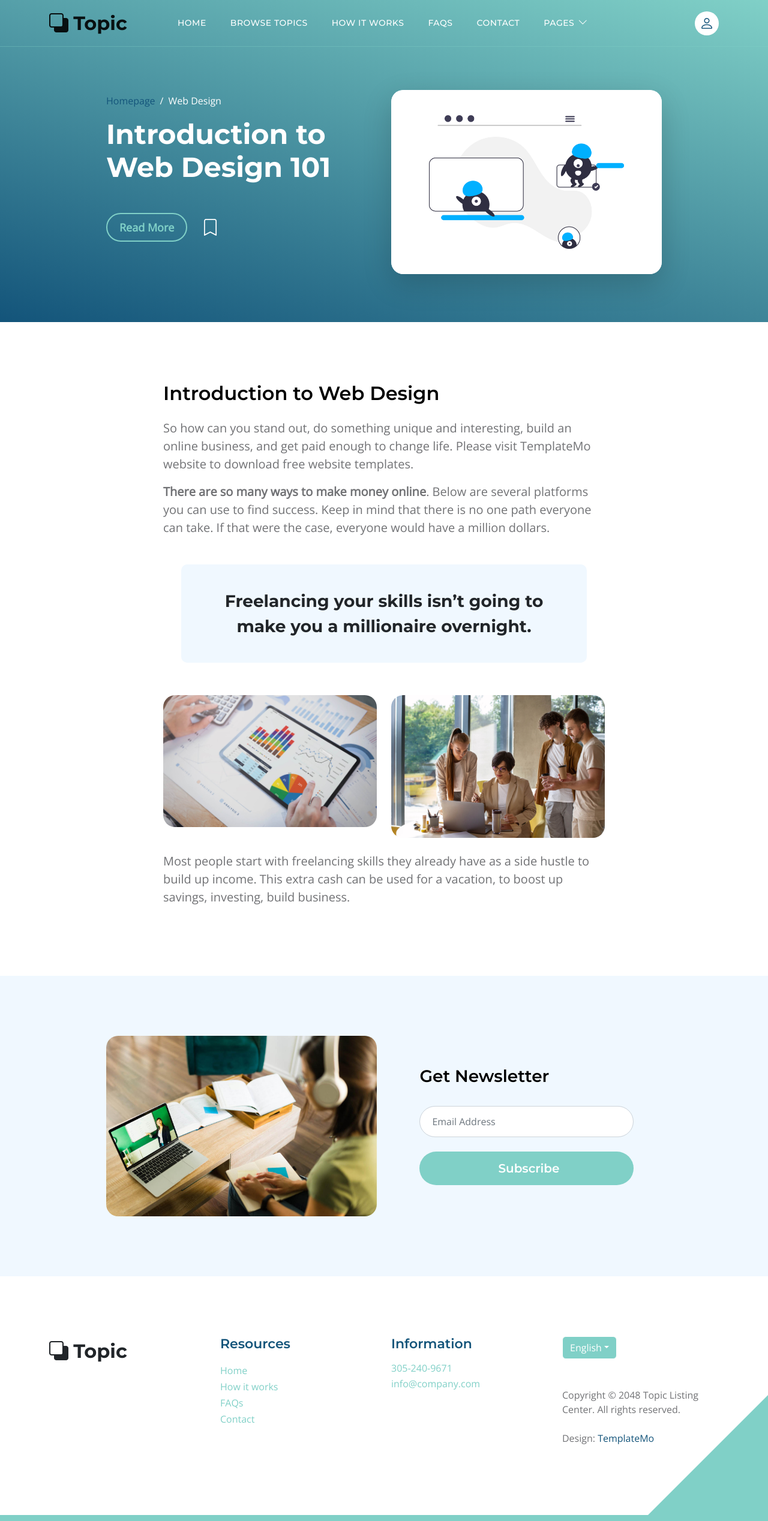
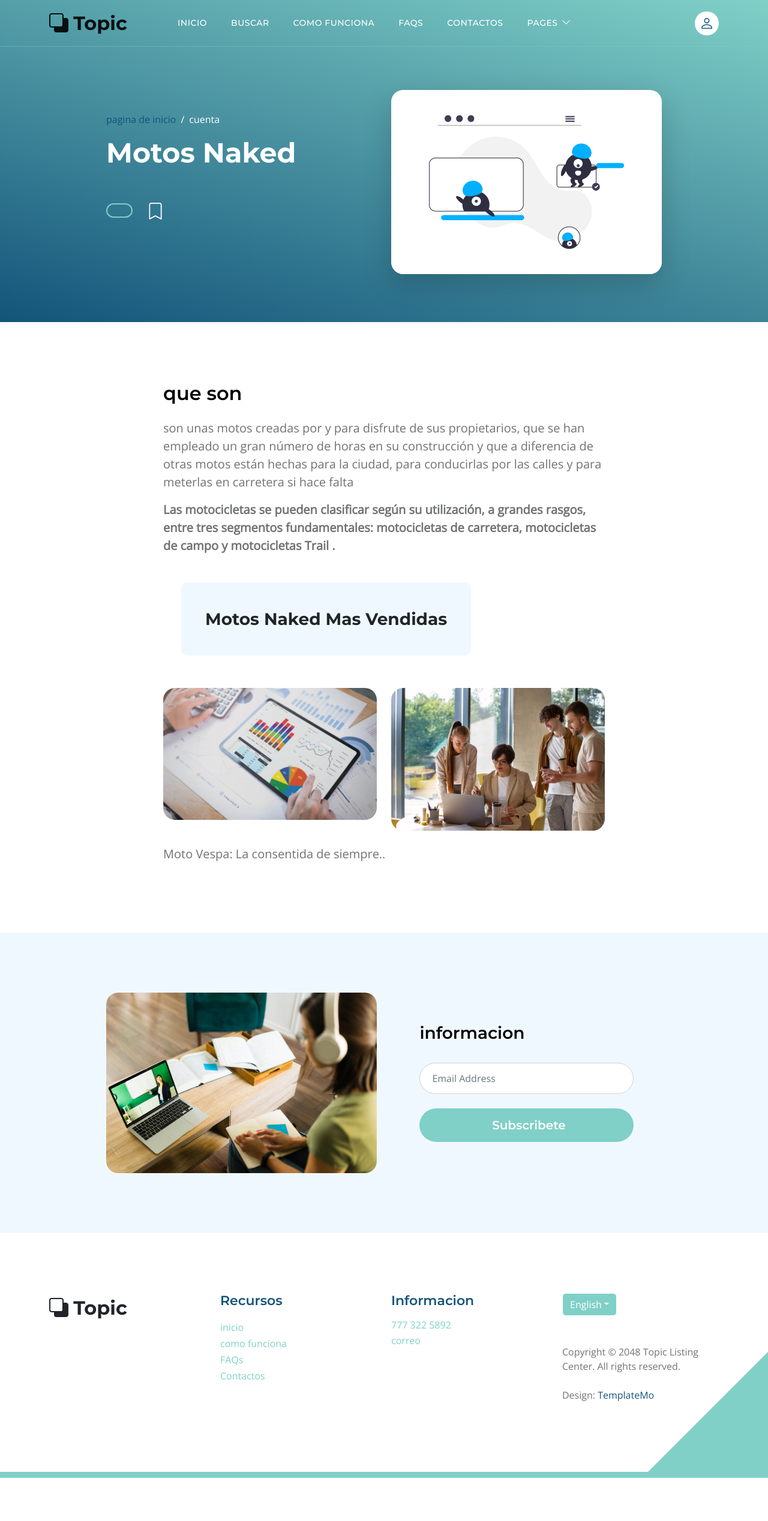
Before and after one commit to fani-marquezz/plantilla-fani-marquez, a plain HTML site: page topics-detail.html in a window 1280 px wide. Shown: the whole page at 60% size. After the commit the page ends 2464 px from the top, so only its background shows below. Drawn offline with nearby package versions, Linux system fonts and the light colour scheme.

Commit message:
Update topics-detail.html

```diff
--- a/topics-detail.html
+++ b/topics-detail.html
@@ -52,15 +52,15 @@ https://templatemo.com/tm-590-topic-listing
                     <div class="collapse navbar-collapse" id="navbarNav">
                         <ul class="navbar-nav ms-lg-5 me-lg-auto">
                             <li class="nav-item">
-                                <a class="nav-link click-scroll" href="index.html#section_1">Home</a>
+                                <a class="nav-link click-scroll" href="index.html#section_1">inicio</a>
                             </li>
 
                             <li class="nav-item">
-                                <a class="nav-link click-scroll" href="index.html#section_2">Browse Topics</a>
+                                <a class="nav-link click-scroll" href="index.html#section_2">buscar</a>
                             </li>
 
                             <li class="nav-item">
-                                <a class="nav-link click-scroll" href="index.html#section_3">How it works</a>
+                                <a class="nav-link click-scroll" href="index.html#section_3">como funciona</a>
                             </li>
 
                             <li class="nav-item">
@@ -68,14 +68,15 @@ https://templatemo.com/tm-590-topic-listing
                             </li>
 
                             <li class="nav-item">
-                                <a class="nav-link click-scroll" href="index.html#section_5">Contact</a>
+                                <a class="nav-link click-scroll" href="index.html#section_5">Contactos</a>
                             </li>
 
                             <li class="nav-item dropdown">
                                 <a class="nav-link dropdown-toggle" href="#section_5" id="navbarLightDropdownMenuLink" role="button" data-bs-toggle="dropdown" aria-expanded="false">Pages</a>
 
                                 <ul class="dropdown-menu dropdown-menu-light" aria-labelledby="navbarLightDropdownMenuLink">
-                                    <li><a class="dropdown-item" href="topics-listing.html">Topics Listing</a></li>
+                                    <li><a class="dropdown-item" href="topics-listing.html">
+				    </a></li>
 
                                     <li><a class="dropdown-item" href="contact.html">Contact Form</a></li>
                                 </ul>
@@ -97,16 +98,17 @@ https://templatemo.com/tm-590-topic-listing
                         <div class="col-lg-5 col-12 mb-5">
                             <nav aria-label="breadcrumb">
                                 <ol class="breadcrumb">
-                                    <li class="breadcrumb-item"><a href="index.html">Homepage</a></li>
+                                    <li class="breadcrumb-item"><a href="index.html">pagina de inicio</a></li>
 
-                                    <li class="breadcrumb-item active" aria-current="page">Web Design</li>
+                                    <li class="breadcrumb-item active" aria-current="page">cuenta</li>
                                 </ol>
                             </nav>
 
-                            <h2 class="text-white">Introduction to <br> Web Design 101</h2>
+                            <h2 class="text-white">Motos Naked</h2>
 
                             <div class="d-flex align-items-center mt-5">
-                                <a href="#topics-detail" class="btn custom-btn custom-border-btn smoothscroll me-4">Read More</a>
+                                <a href="#topics-detail" class="btn custom-btn custom-border-btn smoothscroll me-4"></a>
+
 
                                 <a href="#top" class="custom-icon bi-bookmark smoothscroll"></a>
                             </div>
@@ -128,14 +130,14 @@ https://templatemo.com/tm-590-topic-listing
                     <div class="row">
 
                         <div class="col-lg-8 col-12 m-auto">
-                            <h3 class="mb-4">Introduction to Web Design</h3>
+                            <h3 class="mb-4">que son</h3>
 
-                            <p>So how can you stand out, do something unique and interesting, build an online business, and get paid enough to change life. Please visit TemplateMo website to download free website templates.</p>
+                            <p>son unas motos creadas por y para disfrute de sus propietarios, que se han empleado un gran número de horas en su construcción y que a diferencia de otras motos están hechas para la ciudad, para conducirlas por las calles y para meterlas en carretera si hace falta</p>
 
-                            <p><strong>There are so many ways to make money online</strong>. Below are several platforms you can use to find success. Keep in mind that there is no one path everyone can take. If that were the case, everyone would have a million dollars.</p>
+                            <p><strong>Las motocicletas se pueden clasificar según su utilización, a grandes rasgos, entre tres segmentos fundamentales: motocicletas de carretera, motocicletas de campo y motocicletas Trail .</p>
 
                             <blockquote>
-                                Freelancing your skills isn’t going to make you a millionaire overnight.
+                                Motos Naked Mas Vendidas
                             </blockquote>
 
                             <div class="row my-4">
@@ -148,7 +150,7 @@ https://templatemo.com/tm-590-topic-listing
                                 </div>
                             </div>
 
-                            <p>Most people start with freelancing skills they already have as a side hustle to build up income. This extra cash can be used for a vacation, to boost up savings, investing, build business.</p>
+                            <p>Moto Vespa: La consentida de siempre..</p>
                         </div>
 
                     </div>
@@ -166,12 +168,12 @@ https://templatemo.com/tm-590-topic-listing
 
                         <div class="col-lg-5 col-12 subscribe-form-wrap d-flex justify-content-center align-items-center">
                             <form class="custom-form subscribe-form" action="#" method="post" role="form">
-                                <h4 class="mb-4 pb-2">Get Newsletter</h4>
+                                <h4 class="mb-4 pb-2">informacion</h4>
 
                                 <input type="email" name="subscribe-email" id="subscribe-email" pattern="[^ @]*@[^ @]*" class="form-control" placeholder="Email Address" required="">
 
                                 <div class="col-lg-12 col-12">
-                                    <button type="submit" class="form-control">Subscribe</button>
+                                    <button type="submit" class="form-control">Subscribete</button>
                                 </div>
                             </form>
                         </div>
@@ -193,15 +195,15 @@ https://templatemo.com/tm-590-topic-listing
                     </div>
 
                     <div class="col-lg-3 col-md-4 col-6">
-                        <h6 class="site-footer-title mb-3">Resources</h6>
+                        <h6 class="site-footer-title mb-3">Recursos</h6>
 
                         <ul class="site-footer-links">
                             <li class="site-footer-link-item">
-                                <a href="#" class="site-footer-link">Home</a>
+                                <a href="#" class="site-footer-link">inicio</a>
                             </li>
 
                             <li class="site-footer-link-item">
-                                <a href="#" class="site-footer-link">How it works</a>
+                                <a href="#" class="site-footer-link">como funciona</a>
                             </li>
 
                             <li class="site-footer-link-item">
@@ -209,23 +211,23 @@ https://templatemo.com/tm-590-topic-listing
                             </li>
 
                             <li class="site-footer-link-item">
-                                <a href="#" class="site-footer-link">Contact</a>
+                                <a href="#" class="site-footer-link">Contactos</a>
                             </li>
                         </ul>
                     </div>
 
                     <div class="col-lg-3 col-md-4 col-6 mb-4 mb-lg-0">
-                        <h6 class="site-footer-title mb-3">Information</h6>
+                        <h6 class="site-footer-title mb-3">Informacion</h6>
 
                         <p class="text-white d-flex mb-1">
                             <a href="tel: 305-240-9671" class="site-footer-link">
-                                305-240-9671
+                             777 322 5892
                             </a>
                         </p>
 
                         <p class="text-white d-flex">
                             <a href="mailto:info@company.com" class="site-footer-link">
-                                info@company.com
+                                correo
                             </a>
                         </p>
                     </div>
@@ -236,11 +238,11 @@ https://templatemo.com/tm-590-topic-listing
                             English</button>
 
                             <ul class="dropdown-menu">
-                                <li><button class="dropdown-item" type="button">Thai</button></li>
+                                <li><button class="dropdown-item" type="button">ingles</button></li>
 
-                                <li><button class="dropdown-item" type="button">Myanmar</button></li>
+                                <li><button class="dropdown-item" type="button">español</button></li>
 
-                                <li><button class="dropdown-item" type="button">Arabic</button></li>
+                                <li><button class="dropdown-item" type="button">Arabe</button></li>
                             </ul>
                         </div>
 
```
